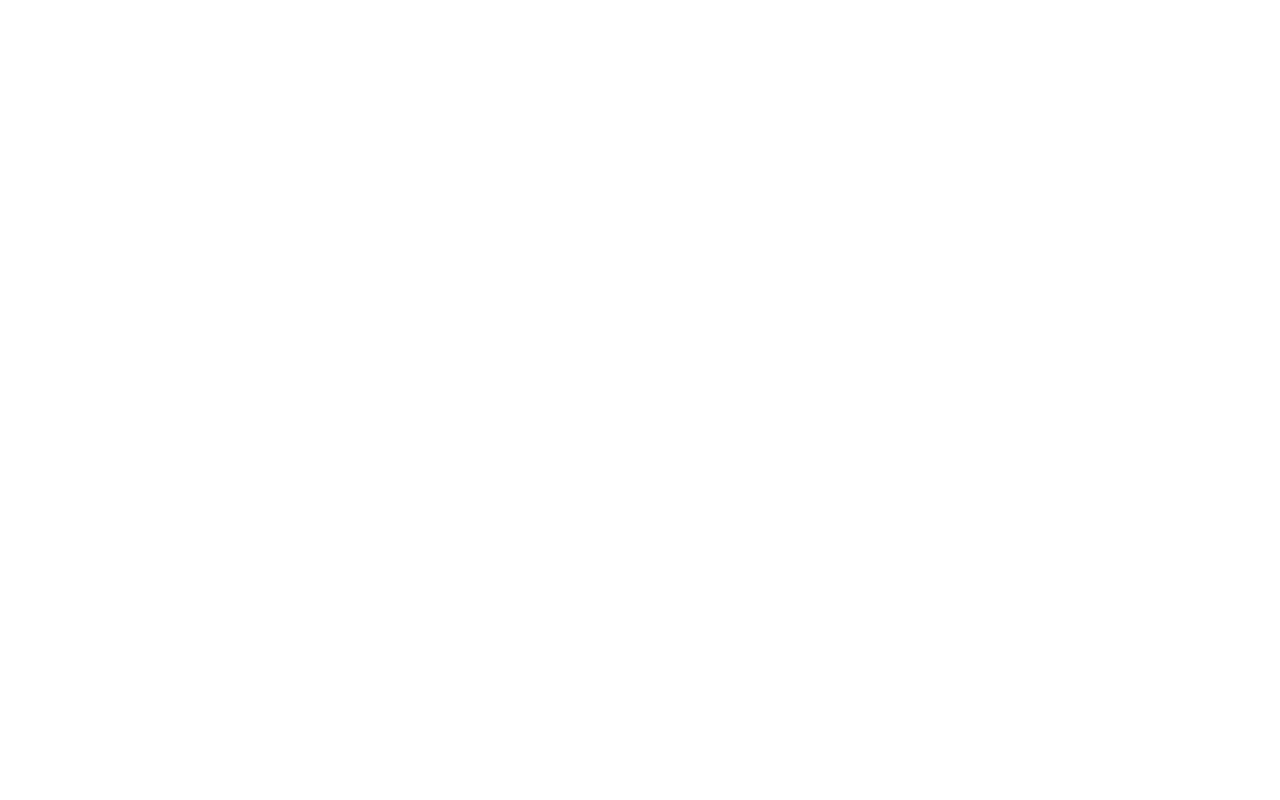
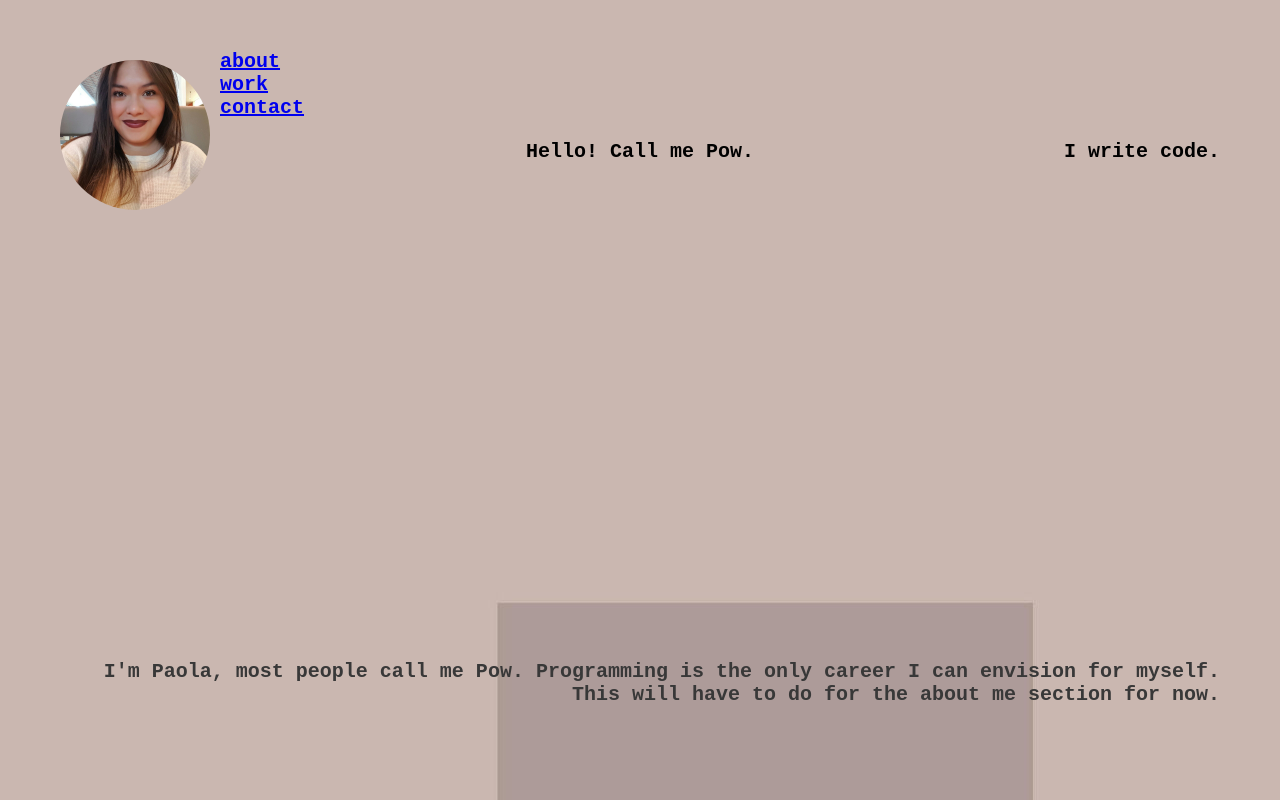
Before and after one commit to alpacapunch/assignment-2, a plain HTML site: page index.html in a window 1280 px wide. Drawn offline with Linux system fonts and the light colour scheme.

Commit message:
Setup javascript alert, added css and html

```diff
--- a/index.html
+++ b/index.html
@@ -3,11 +3,30 @@
   <head>
     <meta charset="UTF-8">
   <meta name="viewport" content="width=device-width,initial-scale=1">
-    <title>title</title>
-  <meta name="author" content="name">
-  <meta name="description" content="description here">
-  <meta name="keywords" content="keywords,here">
+    <title>portfolio</title>
+  <meta name="author" content="Paola Myers">
+  <meta name="description" content="portfolio site">
+  <meta name="keywords" content="html, css, github">
+  <link rel="stylesheet" href="./styles.css">
   </head>
+
   <body>
+    <div class="container">
+      <div class="photo">
+        <img src="profile.jpg" class="rounded" />
+      </div>
+
+      <nav id="navbar">
+      <li><a href="#">about</a></li>
+      <li><a href="#">work</a></li>
+      <li><a href="#">contact</a></li>
+      </nav>
+
+      <div class="h1">Hello!  Call me Pow.</div>
+      <div class="h2">I write code.</div>
+      <div class="bottomtext">I'm Paola, most people call me Pow.  Programming is the only career I can envision for myself.  This will have to do for the about me section for now.</div>
+    </div>
+  <script src="index.js"></script>
   </body>
+
 </html>
--- a/styles.css
+++ b/styles.css
@@ -0,0 +1,64 @@
+body {
+  margin: 0;
+  padding: 0;
+  box-sizing: border-box;
+}
+.container {
+  width: 100vw;
+  height: 100vh;
+
+  font-family: 'Courier New';
+  font-weight: bold;
+  font-size: 20px;
+
+  background-image: url("background.jpg");
+  background-color: #cccccc;
+
+  display: grid;
+  grid-template-columns: repeat(8, 1fr);
+  grid-template-rows: 80px 1fr 100px;
+
+  padding: 50px;
+  box-sizing: border-box;
+}
+
+.container div {
+  padding: 10px;
+}
+
+img.rounded {
+  object-fit: cover;
+  display: inline;
+  position: relative;
+  margin: 0 auto;
+  width: 150px;
+  height: 150px;
+  border-radius: 50%;
+}
+
+  #navbar ul, li {
+  list-style: none;
+  text-decoration: none;
+  }
+
+.h1 {
+  grid-column: 1 / span 8;
+  grid-row-start: 2;
+  grid-row-end: 2;
+  text-align: center;
+}
+
+.h2 {
+  grid-column: 1 / span 8;
+  grid-row-start: 2;
+  grid-row-end: 2;
+  text-align: right;
+}
+
+.bottomtext {
+  grid-column: 1 / span 8;
+  grid-row-start: 3;
+  grid-row-end: 3;
+  color: #383838;
+  text-align: right;
+}
```
Also changed, not shown: background.jpg (added), profile.jpg (added).
